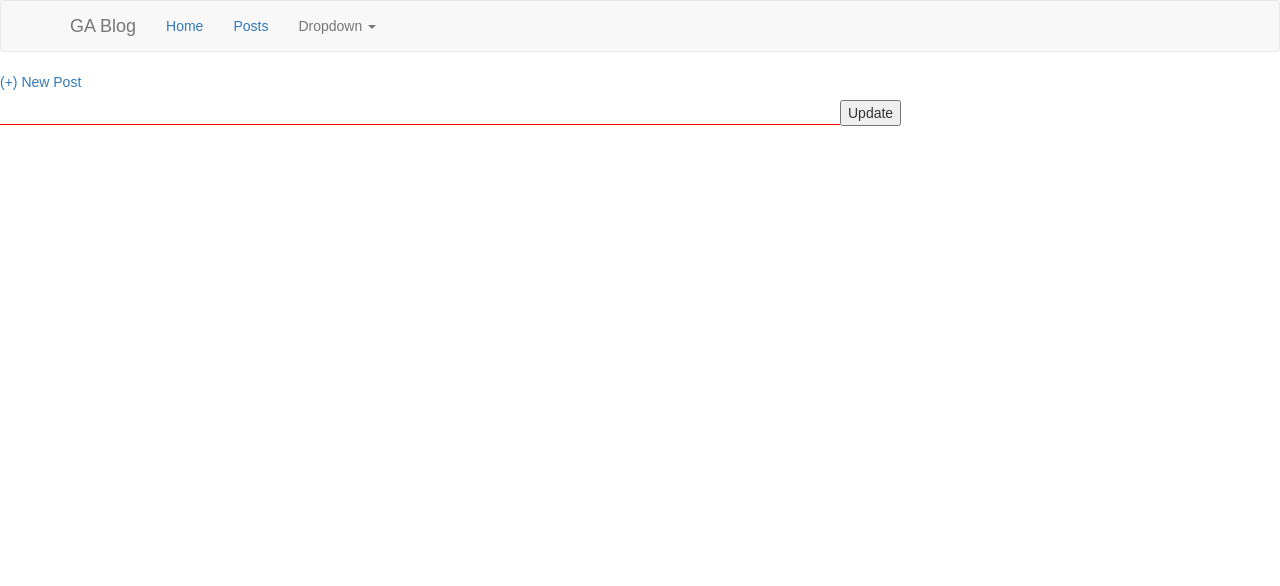
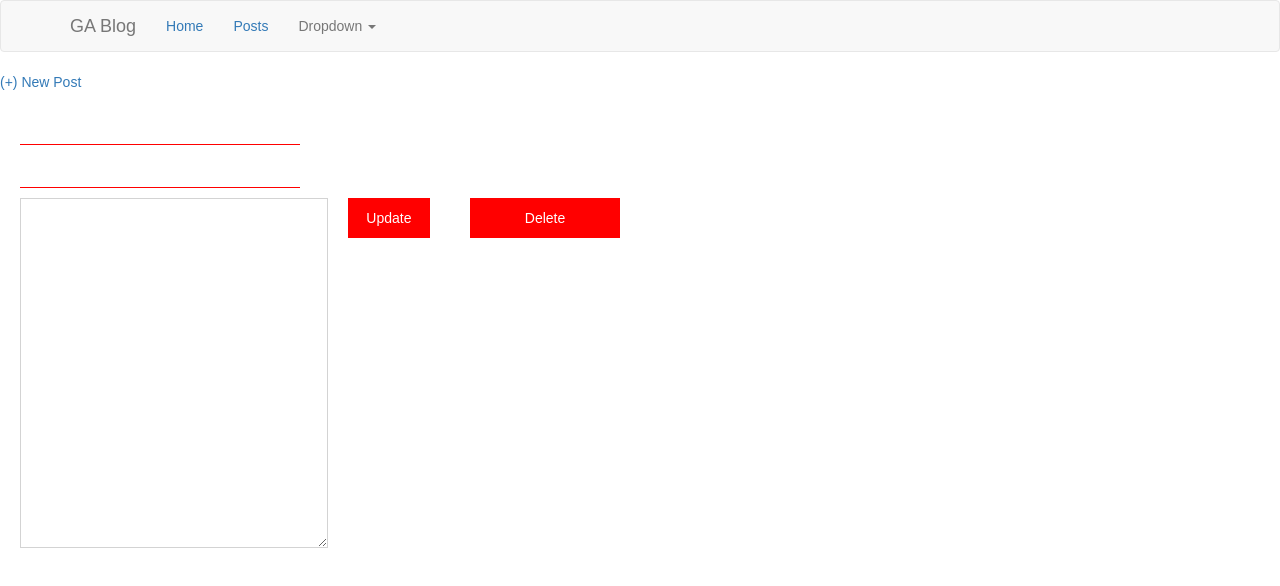
Before and after one commit to dionadk/project3-front, a React (Create React App) app: page /1/updatePost in a window 1280 px wide. Shown: the top 586 px of the page. Built offline with nearby package versions, Linux system fonts and the light colour scheme; no server answers.

Commit message:
delete posts feature added.

```diff
--- a/src/components/Edit/Edit.js
+++ b/src/components/Edit/Edit.js
@@ -1,5 +1,6 @@
 import React, { Component } from 'react';
 import axios from 'axios';
+import Add from '../Add/Add.css'
 
 
 export default class Edit extends Component {
@@ -15,6 +16,7 @@ export default class Edit extends Component {
 
         this.handleUpdatePost = this.handleUpdatePost.bind(this)
         this.handleSubmitPost = this.handleSubmitPost.bind(this)
+        this.handleDeletePost = this.handleDeletePost.bind(this)
     }
 
     componentDidMount () {
@@ -42,6 +44,13 @@ export default class Edit extends Component {
 
     }
 
+    handleDeletePost(e) {
+      e.preventDefault()
+      axios.post(`http://localhost:4000/${this.state.post._id}/deletePost`)
+      // this.props.history.goBack()
+      window.location.href= "/"
+    }
+
 
 
 
@@ -50,13 +59,22 @@ export default class Edit extends Component {
 
 
 
-        <div className="edit">
+        <div className="edit post-container">
 
           <form onSubmit={this.handleSubmitPost}>
-            <input name="name" type="text" value={this.state.post.name}  onChange={this.handleUpdatePost} />
-            <input name="title" type="text" value={this.state.post.title} onChange={this.handleUpdatePost} />
-            <input name="content" type="text" value={this.state.post.content} onChange={this.handleUpdatePost} />
-            <input className="edit-btn" type="submit" value="Update" />
+            <div className="flexcol">
+              <input name="name" type="text" value={this.state.post.name}  onChange={this.handleUpdatePost} />
+              <input name="title" type="text" value={this.state.post.title} onChange={this.handleUpdatePost} />
+            <div className="flexrow">
+              <textarea name="content" type="text" value={this.state.post.content} onChange={this.handleUpdatePost} />
+              <button className="edit-btn" type="submit" value="Update">Update</button>
+
+              <form onSubmit={this.handleDeletePost}>
+                <button className="delete-btn" type="submit" value="Delete">Delete</button>
+              </form>
+
+            </div>
+            </div>
           </form>
         </div>
       )
--- a/src/components/Show/Show.js
+++ b/src/components/Show/Show.js
@@ -54,7 +54,7 @@ export default class Show extends Component {
 
                       <p>{this.state.post.title}</p>
 
-                      <Link to={`/${this.state.post._id}/updatePost`}>(edit)</Link> //link to update post
+                      <Link to={`/${this.state.post._id}/updatePost`}>(edit)</Link>
                   </label>
                   <label className="headerSubTitle">
                     <p>By: {this.state.post.name}</p>
```
